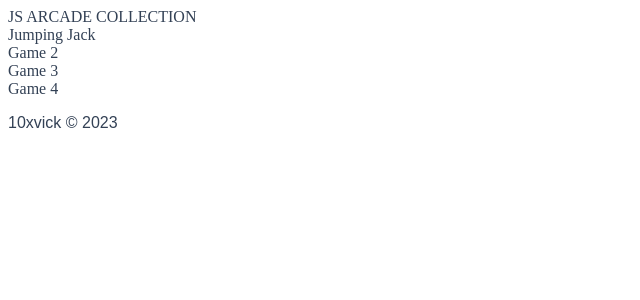
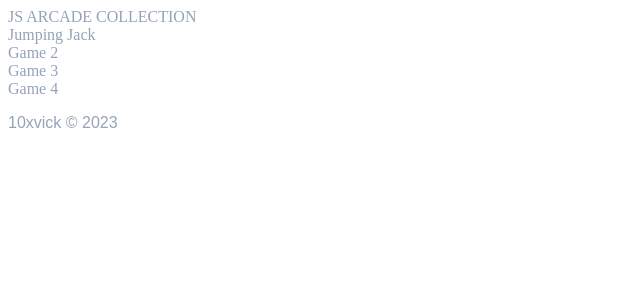
Before and after one commit to 10xvick/gamejs, a React (Create React App) app: page / in a window 1280 px wide. Shown: the top 300 px of the page, without its empty margins (0-640 px from the left). Built offline with nearby package versions, Linux system fonts and the light colour scheme; the HTML template or start-up script is replaced by a standard one.

Commit message:
1 file modified

```diff
--- a/style.css
+++ b/style.css
@@ -5,6 +5,6 @@ p {
 
 @layer base {
   * {
-    color: #334155;
+    color: #94a3b8;
   }
 }
```
